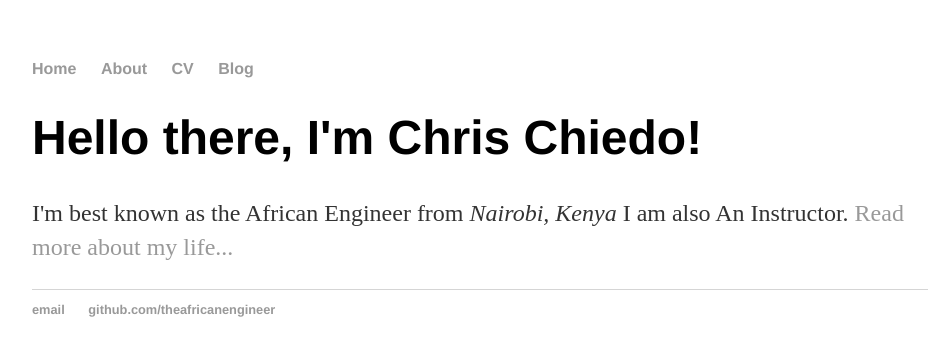
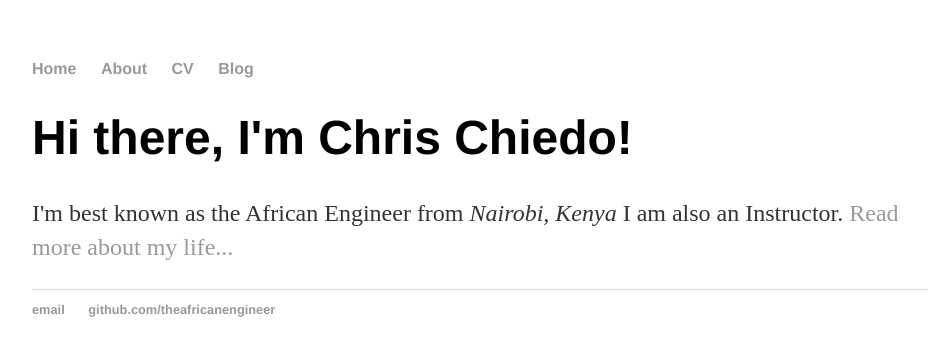
Before and after one commit to theafricanengineer/theafricanengineer.github.io, a Jekyll site: the page built from index.html, in a window 1280 px wide. Shown: the top 356 px of the page, without its empty margins (160-1094 px from the left). Built offline with Jekyll 4.4.1, drawn with Linux system fonts in a browser that asks for light colours.

Commit message:
Update index.html

```diff
--- a/index.html
+++ b/index.html
@@ -1,30 +1,8 @@
-<!DOCTYPE html>
-<html>
-	<head>
-		<title>Chris Chiedo, The African Engineer</title>
-		<!-- link to main stylesheet -->
-		<link rel="stylesheet" type="text/css" href="/css/main.css">
-	</head>
-	<body>
-		<nav>
-    		<ul>
-        		<li><a href="/">Home</a></li>
-	        	<li><a href="/about">About</a></li>
-        		<li><a href="/cv">CV</a></li>
-        		<li><a href="/blog">Blog</a></li>
-    		</ul>
-		</nav>
-		<div class="container">
-    		<div class="blurb">
-        		<h1>Hello there, I'm Chris Chiedo!</h1>
-				<p>I'm best known as the African Engineer from <em>Nairobi, Kenya</em> I am also An Instructor. <a href="/about">Read more about my life...</a></p>
-    		</div><!-- /.blurb -->
-		</div><!-- /.container -->
-		<footer>
-    		<ul>
-        		<li><a href="mailto:chrispinechiedo@gmail.com">email</a></li>
-        		<li><a href="https://github.com/theafricanengineer">github.com/theafricanengineer</a></li>
-			</ul>
-		</footer>
-	</body>
-</html>
+---
+layout: default
+title: Chris Chiedo, The African Engineer
+---
+<div class="blurb">
+	<h1>Hi there, I'm Chris Chiedo!</h1>
+	<p>I'm best known as the African Engineer from <em>Nairobi, Kenya</em> I am also an Instructor. <a href="/about">Read more about my life...</a></p>
+</div><!-- /.blurb -->
```
